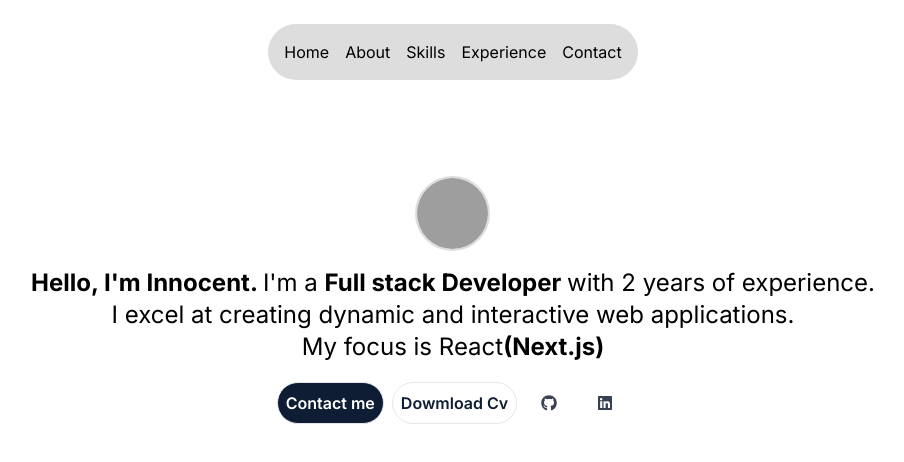
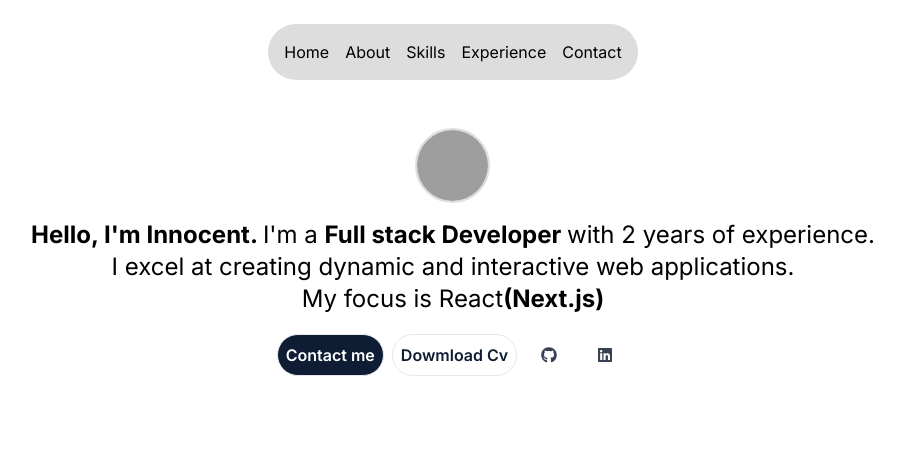
Before and after one commit to Innocent259/portifolio-2, a Next.js app: page / in a window 1280 px wide. Shown: the top 462 px of the page, without its empty margins (187-1091 px from the left). Built offline with nearby package versions, Linux system fonts and the light colour scheme; grey boxes are pictures that could not be loaded.

Commit message:
Minimize padding size

```diff
--- a/app/page.tsx
+++ b/app/page.tsx
@@ -1,9 +1,8 @@
 import Intro from "./components/Intro";
-import Image from "next/image";
 
 export default function Home() {
   return (
-    <main className="flex min-h-screen flex-col items-center gap-6 p-24">
+    <main className="flex flex-col items-center gap-6 p-12">
       <Intro />
     </main>
   );
```
